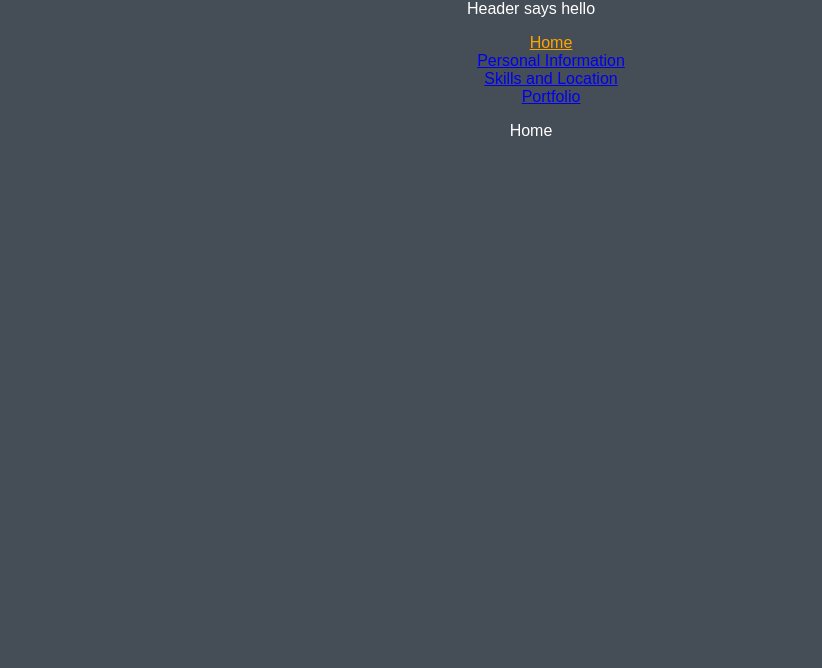
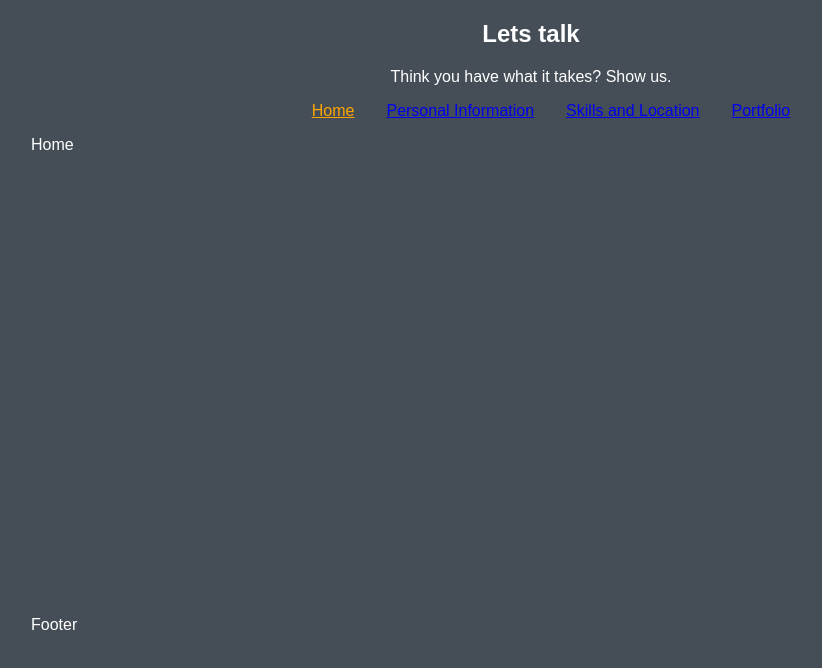
Before and after one commit to benminleung/react-form, a React (Create React App) app: page / in a window 1280 px wide. Shown: the top 668 px of the page, without its empty margins (109-931 px from the left). Built offline with nearby package versions, Linux system fonts and the light colour scheme; the HTML template or start-up script is replaced by a standard one.

Commit message:
page layout

```diff
--- a/src/App.css
+++ b/src/App.css
@@ -1,11 +1,14 @@
 .App {
-  text-align: center;
 }
 
 body .bracket {
 	max-width: 1000px;
 	margin: auto;
 	padding: 0 3em;
+}
+
+h2 {
+	text-align: center;
 }
 
 h4 {
@@ -21,7 +24,7 @@ textarea {
 	font: inherit;
 }
 
-#personalInfo-right {
+.personalInfo-right {
 	width: 60%;
 }
 
@@ -129,10 +132,6 @@ textarea {
     opacity: 0;
 }
 
-#skills-checkbox label p {
-	width: 50%;
-}
-
 .style-header {
 	border-bottom: medium solid #00AFF2;
 	padding-bottom: 0.7em;
--- a/src/App.js
+++ b/src/App.js
@@ -12,6 +12,8 @@ import SecHeader from './SecHeader';
 import Sec1PersonalInfo from './Sec1PersonalInfo';
 import Sec2SkillsLocation from './Sec2SkillsLocation';
 import Sec3Portfolio from './Sec3Portfolio';
+import SecFooter from './SecFooter';
+import SecHome from './SecHome';
 
 class App extends Component {
 
@@ -71,7 +73,7 @@ class App extends Component {
           <div className="bracket">
             <SecHeader />
             <Switch>
-              <Route exact strict path ="/" render={()=><div>Home</div>} />
+              <Route exact strict path ="/" component={SecHome} />
               <Route exact strict path ="/personal-information" component={Sec1PersonalInfo} />
               <Route exact strict path ="/skills-and-location" component={Sec2SkillsLocation} />
               <Route exact strict path ="/portfolio" component={Sec3Portfolio} />
@@ -79,6 +81,7 @@ class App extends Component {
               {/* renders error 404 page when path not found */}
               <Route render={() => <div>Error 404 - Page not found</div>} />
             </Switch>
+            <SecFooter />
           </div>
         </Router>
       </div>
--- a/src/Sec1PersonalInfo.js
+++ b/src/Sec1PersonalInfo.js
@@ -11,7 +11,7 @@ const Sec1PersonalInfo = (props) => {
 						<input type="text" id="emailId1" name="email1" placeholder="Email*"/>
 						<input type="text" id="emailId2" name="email2" placeholder="Re-enter email*"/>
 					</div>
-					<div id="personalInfo-right" className="flex flex-column flex-child">
+					<div className="flex flex-column flex-child personalInfo-right">
 						<input type="text" id="phoneId" name="phone" placeholder="Phone*"/>
 					</div>
 				</div>
--- a/src/Sec2SkillsLocation.js
+++ b/src/Sec2SkillsLocation.js
@@ -9,10 +9,10 @@ const Sec2SkillsLocation = () => {
 				<div className="flex flex-column">
 					<p id="">Which is your primary design discipline?</p>
 					<div id="skills-diciplineId" className="skills-dicipline flex flex-row flex-child buttonForm">
-						<input type="radio" className="diciplineButton" id="id1" /><label htmlFor="id1">Design Research</label>
-						<input type="radio" className="diciplineButton" id="id2" /><label htmlFor="id2">Visual Design</label>
-						<input type="radio" className="diciplineButton" id="id3" /><label htmlFor="id3">UX Design</label>
-						<input type="radio" className="diciplineButton" id="id4" /><label htmlFor="id4">Front-end Dev</label>
+						<input type="radio" name="diciplineButton" id="id1" /><label htmlFor="id1">Design Research</label>
+						<input type="radio" name="diciplineButton" id="id2" /><label htmlFor="id2">Visual Design</label>
+						<input type="radio" name="diciplineButton" id="id3" /><label htmlFor="id3">UX Design</label>
+						<input type="radio" name="diciplineButton" id="id4" /><label htmlFor="id4">Front-end Dev</label>
 					</div>
 				</div>
 				<div className="flex flex-row flex-child">
--- a/src/Sec3Portfolio.js
+++ b/src/Sec3Portfolio.js
@@ -5,8 +5,7 @@ const Sec3Portfolio = props => {
         <div>
             <h2 className="style-header">3. Porfolio</h2>
             <p>
-          Prove you're IBM's next great designer by showing us who you are. What
-          you've done. How you think. Tell us your story.
+                Prove you're IBM's next great designer by showing us who you are. What you've done. How you think. Tell us your story.
             </p>
             <div>
             <input
@@ -22,6 +21,11 @@ const Sec3Portfolio = props => {
             />
             </div>
         </div>
+        <div class="flex flex-row">
+            <div class="footer-submit" id="submitId">
+                Submit
+            </div>
+        </div>
     </section>);
 };
 
--- /dev/null
+++ b/src/SecFooter.js
@@ -0,0 +1,9 @@
+import React from 'react';
+
+const SecFooter = (props) => {
+    return (<section>
+        <div>Footer</div>
+    </section>)
+}
+
+export default SecFooter;
--- a/src/SecHeader.css
+++ b/src/SecHeader.css
@@ -1,7 +1,12 @@
 .SecHeader {
-
+	text-align: center;
 }
 
-.SecHeader ul{
+.navBar-container {
 	list-style-type: none;
+	display: grid;
+	grid-auto-flow: column;
+	grid-auto-columns: max-content;
+	justify-content: center;
+	grid-column-gap: 2em;
 }
--- a/src/SecHeader.js
+++ b/src/SecHeader.js
@@ -7,9 +7,12 @@ import {
 
 const SecHeader = () => {
     return (<section className='SecHeader'>
-        <div>Header says hello</div>
         <div>
-            <ul>
+			<h1>Lets talk</h1>
+			<p>Think you have what it takes? Show us.</p>
+		</div>
+        <div>
+            <ul className="navBar-container">
                 <li><NavLink exact activeStyle={{color:'orange'}} to="/">Home</NavLink></li>
                 <li><NavLink exact activeStyle={{color:'orange'}} to="/personal-information">Personal Information</NavLink></li>
                 <li><NavLink exact activeStyle={{color:'orange'}} to="/skills-and-location">Skills and Location</NavLink></li>
--- /dev/null
+++ b/src/SecHome.css
@@ -0,0 +1,3 @@
+.SecHome {
+	min-height: 30em;
+}
--- /dev/null
+++ b/src/SecHome.js
@@ -0,0 +1,10 @@
+import React from 'react';
+import './SecHome.css';
+
+const SecHome = () => {
+    return (<section className="SecHome">
+        <div>Home</div>
+    </section>)
+}
+
+export default SecHome;
--- a/src/index.css
+++ b/src/index.css
@@ -1,7 +1,6 @@
 body {
   margin: 0;
   padding: 0;
-	text-align: center;
 	background-color: #454e57;
 	color: white;
 	font-family: Arial;
```
Lines whose indentation alone changed are shown as unchanged.
